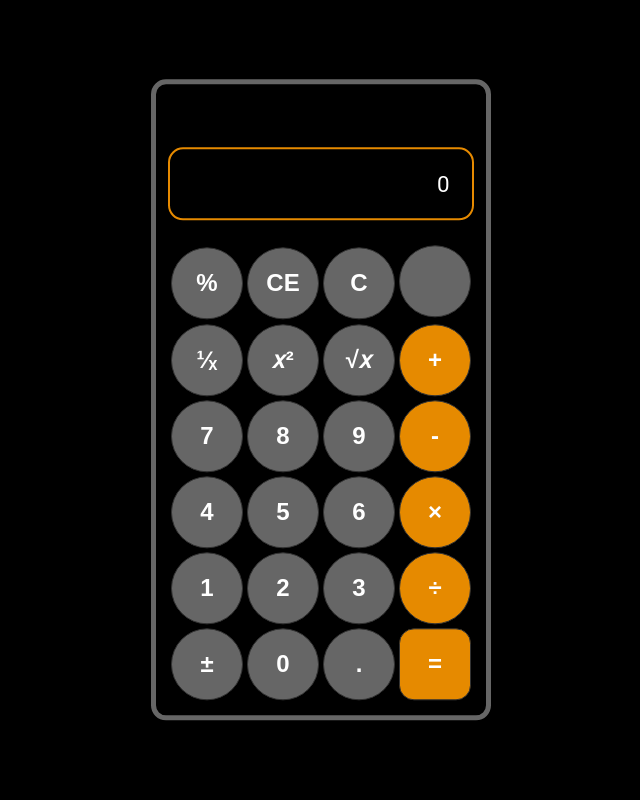
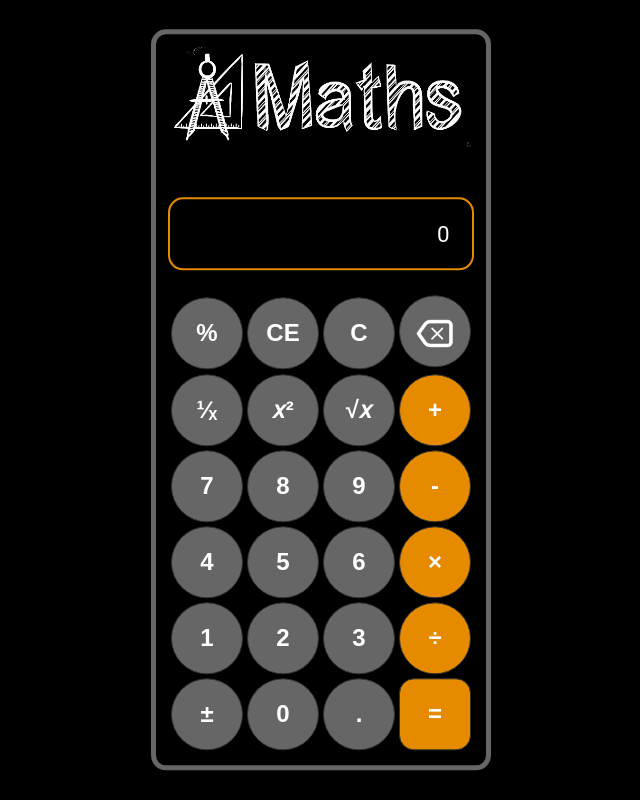
Before and after one commit to Booh-rm/Calculara, a plain HTML site: page index.html in a window 1280 px wide. Shown: the whole page, without its empty margins (319-959 px from the left). Drawn offline with Linux system fonts and the light colour scheme.

Commit message:
Calculadora con icono

```diff
--- a/assets/calc_style.css
+++ b/assets/calc_style.css
@@ -11,6 +11,12 @@ h1 {
     color: white;
     text-align: center;
     margin: 0;
+}
+
+.center {
+    display: block;
+    margin-left: auto;
+    margin-right: auto;
 }
 
 #calculator {
--- a/index.html
+++ b/index.html
@@ -13,6 +13,7 @@
 <body>
     <div id="calculator">
         <h1></h1>
+        <img src="assets/logo.png"  class="center" width="300" height="100">
         <p id="last_operation_history"></p>
         <p id="box" class="box">0</p>
         <table id="table">
```
Also changed, not shown: code.js (+44 -44 lines), assets/back_remove.png (added), assets/logo.png (added).
